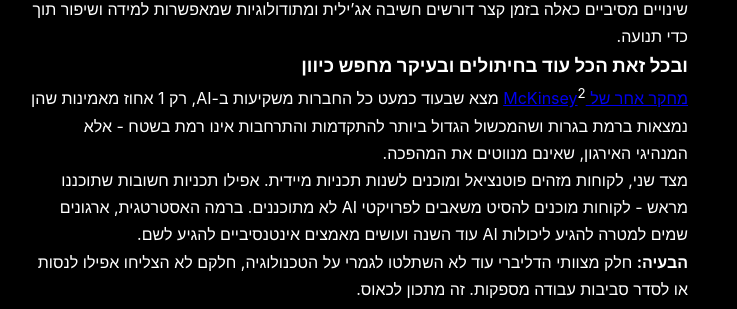
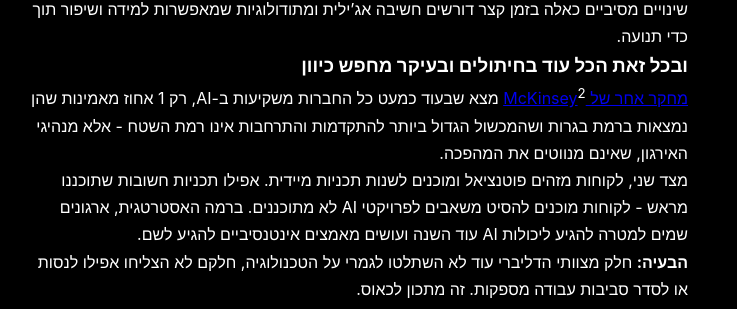
Before and after one commit to avi-the-coach/retro-on-agileprimero, a Jekyll site: the page built from posts_in_progress/ai-agile-coaches-temp.md, in a window 1280 px wide and 900 px high, scrolled down 590 px. Shown: the part 172-481 px from the top of the window, without its empty margins (282-1019 px from the left). Built offline with Jekyll 4.4.1, drawn with Linux system fonts in a browser that asks for light colours; our own code applies the rules of GitHub Pages for plain Markdown files.

Commit message:
Update ai-agile-coaches-temp.md

```diff
--- a/posts_in_progress/ai-agile-coaches-temp.md
+++ b/posts_in_progress/ai-agile-coaches-temp.md
@@ -18,7 +18,7 @@
 
 ### ובכל זאת הכל עוד בחיתולים ובעיקר מחפש כיוון
 
-[מחקר אחר של McKinsey](https://www.mckinsey.com/capabilities/mckinsey-digital/our-insights/superagency-in-the-workplace-empowering-people-to-unlock-ais-full-potential-at-work)<sup>2</sup> מצא שבעוד כמעט כל החברות משקיעות ב-AI, רק 1 אחוז מאמינות שהן נמצאות ברמת בגרות ושהמכשול הגדול ביותר להתקדמות והתרחבות אינו רמת בשטח - אלא המנהיגי האירגון, שאינם מנווטים את המהפכה.
+[מחקר אחר של McKinsey](https://www.mckinsey.com/capabilities/mckinsey-digital/our-insights/superagency-in-the-workplace-empowering-people-to-unlock-ais-full-potential-at-work)<sup>2</sup> מצא שבעוד כמעט כל החברות משקיעות ב-AI, רק 1 אחוז מאמינות שהן נמצאות ברמת בגרות ושהמכשול הגדול ביותר להתקדמות והתרחבות אינו רמת השטח - אלא מנהיגי האירגון, שאינם מנווטים את המהפכה.
 
 מצד שני, לקוחות מזהים פוטנציאל ומוכנים לשנות תכניות מיידית. אפילו תכניות חשובות שתוכננו מראש - לקוחות מוכנים להסיט משאבים לפרויקטי AI לא מתוכננים. ברמה האסטרטגית, ארגונים שמים למטרה להגיע ליכולות AI עוד השנה ועושים מאמצים אינטנסיביים להגיע לשם.
 
```
